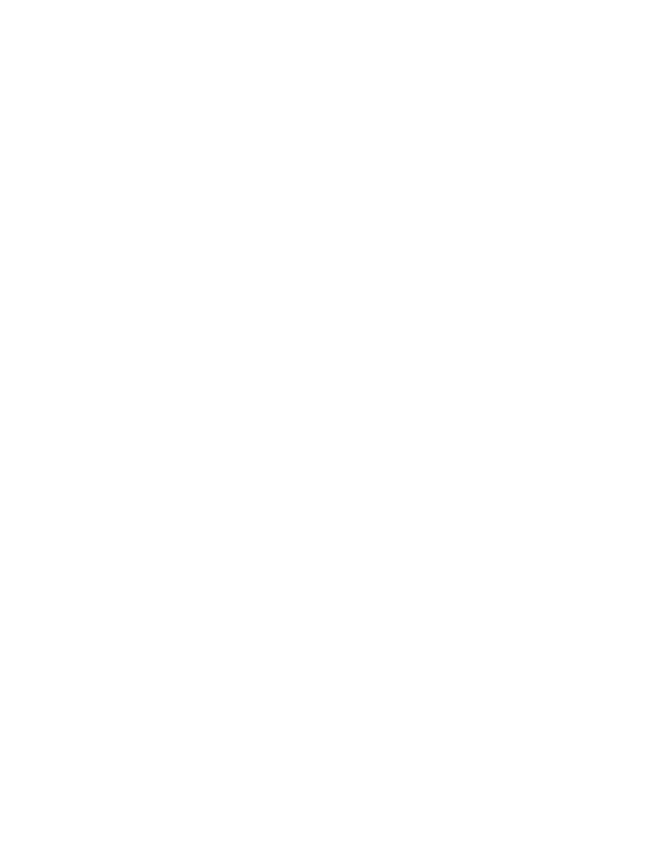
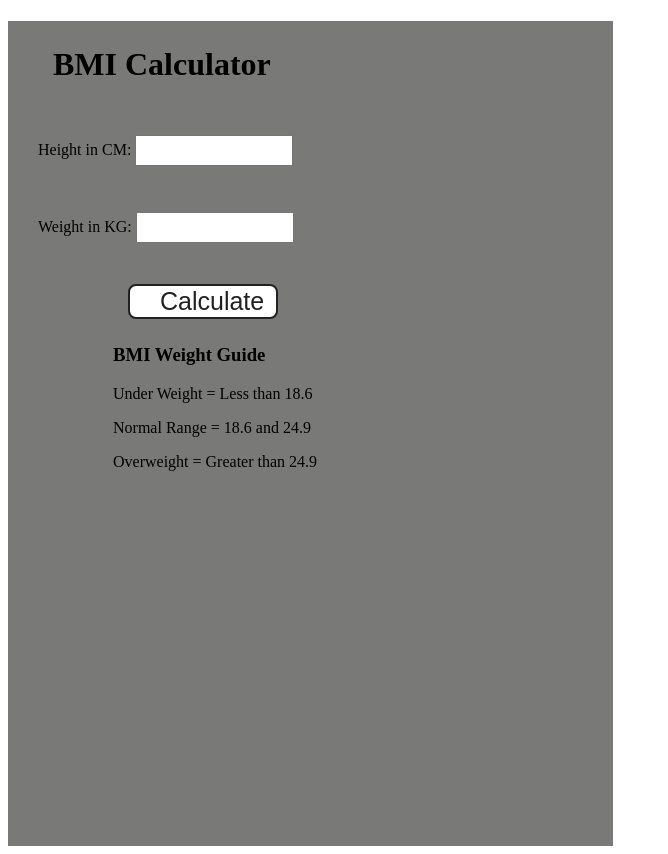
Before and after one commit to Utkarsh-123github/Complete-Javascript, a plain HTML site: page 03_Basic_DOM_Project/02_BMI_generator/index.html in a window 1280 px wide. Shown: the whole page, without its empty margins (0-668 px from the left). Before the commit the page ends 800 px from the top, so only its background shows below. Drawn offline with Linux system fonts and the light colour scheme.

Commit message:
BMI generator

```diff
--- a/03_Basic_DOM_Project/02_BMI_generator/index.html
+++ b/03_Basic_DOM_Project/02_BMI_generator/index.html
@@ -1 +1,28 @@
-<!-- hello -->
+<!DOCTYPE html>
+<html lang="en">
+  <head>
+    <meta charset="UTF-8" />
+    <meta name="viewport" content="width=device-width, initial-scale=1.0" />
+    <meta http-equiv="X-UA-Compatible" content="ie=edge" />
+    <link rel="stylesheet" href="style.css" />
+    <title>BMI Calculator</title>
+  </head>
+  <body>
+    <div class="container">
+      <h1>BMI Calculator</h1>
+      <form>
+        <p><label>Height in CM: </label><input type="text" id="height" /></p>
+        <p><label>Weight in KG: </label><input type="text" id="weight" /></p>
+        <button>Calculate</button>
+        <div id="results"></div>
+        <div id="weight-guide">
+          <h3>BMI Weight Guide</h3>
+          <p>Under Weight = Less than 18.6</p>
+          <p>Normal Range = 18.6 and 24.9</p>
+          <p>Overweight = Greater than 24.9</p>
+        </div>
+      </form>
+    </div>
+  </body>
+  <script src="index.js"></script>
+</html>
--- a/03_Basic_DOM_Project/02_BMI_generator/index.js
+++ b/03_Basic_DOM_Project/02_BMI_generator/index.js
@@ -1 +1,16 @@
-// hello
+const forms = document.querySelector('form')
+forms.addEventListener('submit',(e)=>{
+    e.preventDefault()
+    const height = parseInt(document.querySelector('#height').value)
+    const weight = parseInt(document.querySelector('#weight').value)
+    const results = document.querySelector('#results')
+    if(height === '' || height < 0 || isNaN(height)){
+        results.innerHTML = "Please enter a valid height !!"
+    } else if(weight === '' || weight < 0 || isNaN(weight)){
+        results.innerHTML = "Please enter a valid weight !!"
+    } else{
+        const bmi = (weight / ((height*height)/10000)).toFixed(2)
+        results.innerHTML = `<span>${bmi}</span>`;
+    }
+
+});
--- a/03_Basic_DOM_Project/02_BMI_generator/style.css
+++ b/03_Basic_DOM_Project/02_BMI_generator/style.css
@@ -1 +1,46 @@
-/* hello */
+.container {
+    width: 575px;
+    height: 825px;
+
+    background-color: #797978;
+    padding-left: 30px;
+  }
+  #height,
+  #weight {
+    width: 150px;
+    height: 25px;
+    margin-top: 30px;
+  }
+
+  #weight-guide {
+    margin-left: 75px;
+    margin-top: 25px;
+  }
+
+  #results {
+    font-size: 35px;
+    margin-left: 90px;
+    margin-top: 20px;
+    color: rgb(241, 241, 241);
+  }
+
+  button {
+    width: 150px;
+    height: 35px;
+    margin-left: 90px;
+    margin-top: 25px;
+    background-color: #fff;
+    padding: 1px 30px;
+    border-radius: 8px;
+    color: #212121;
+    text-decoration: none;
+    border: 2px solid #212121;
+
+    font-size: 25px;
+  }
+
+  h1 {
+    padding-left: 15px;
+    padding-top: 25px;
+
+  }
```
